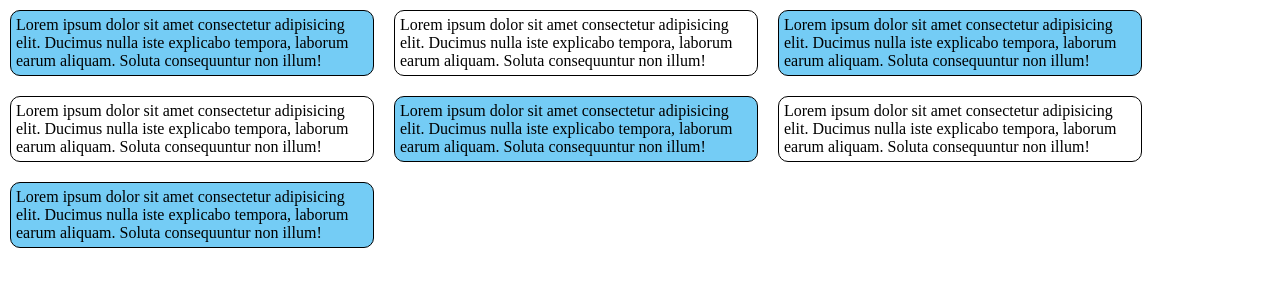
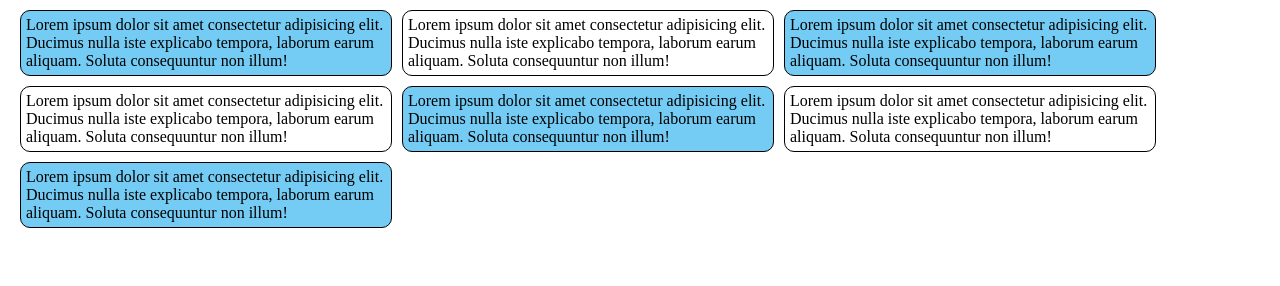
Before and after one commit to 2Kelvin/css-grid-exercise, a plain HTML site: page index.html in a window 1280 px wide. Drawn offline with Linux system fonts and the light colour scheme.

Commit message:
added colum-gap and row-gap

```diff
--- a/styles.css
+++ b/styles.css
@@ -7,10 +7,12 @@
 .gridContainer{
     display: grid;
     grid-template-columns: 30% 30% 30%;
+    column-gap: 10px;
+    row-gap: 10px;
+    padding: 10px 20px;
 }
 
 .gridContainer > div{
-    margin: 10px;
     border: solid black 1px;
     padding: 5px;
     border-radius: 10px;
```
